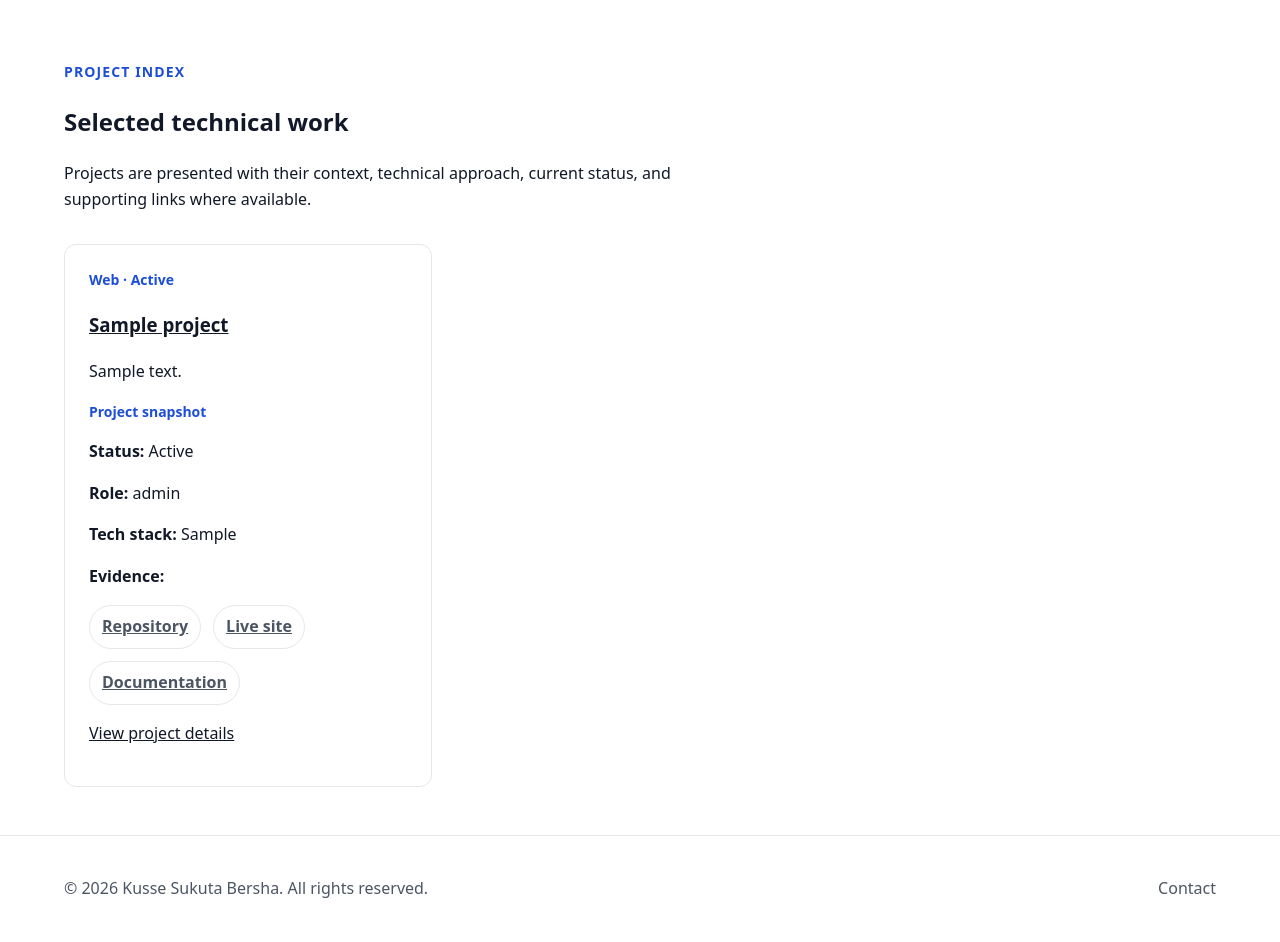
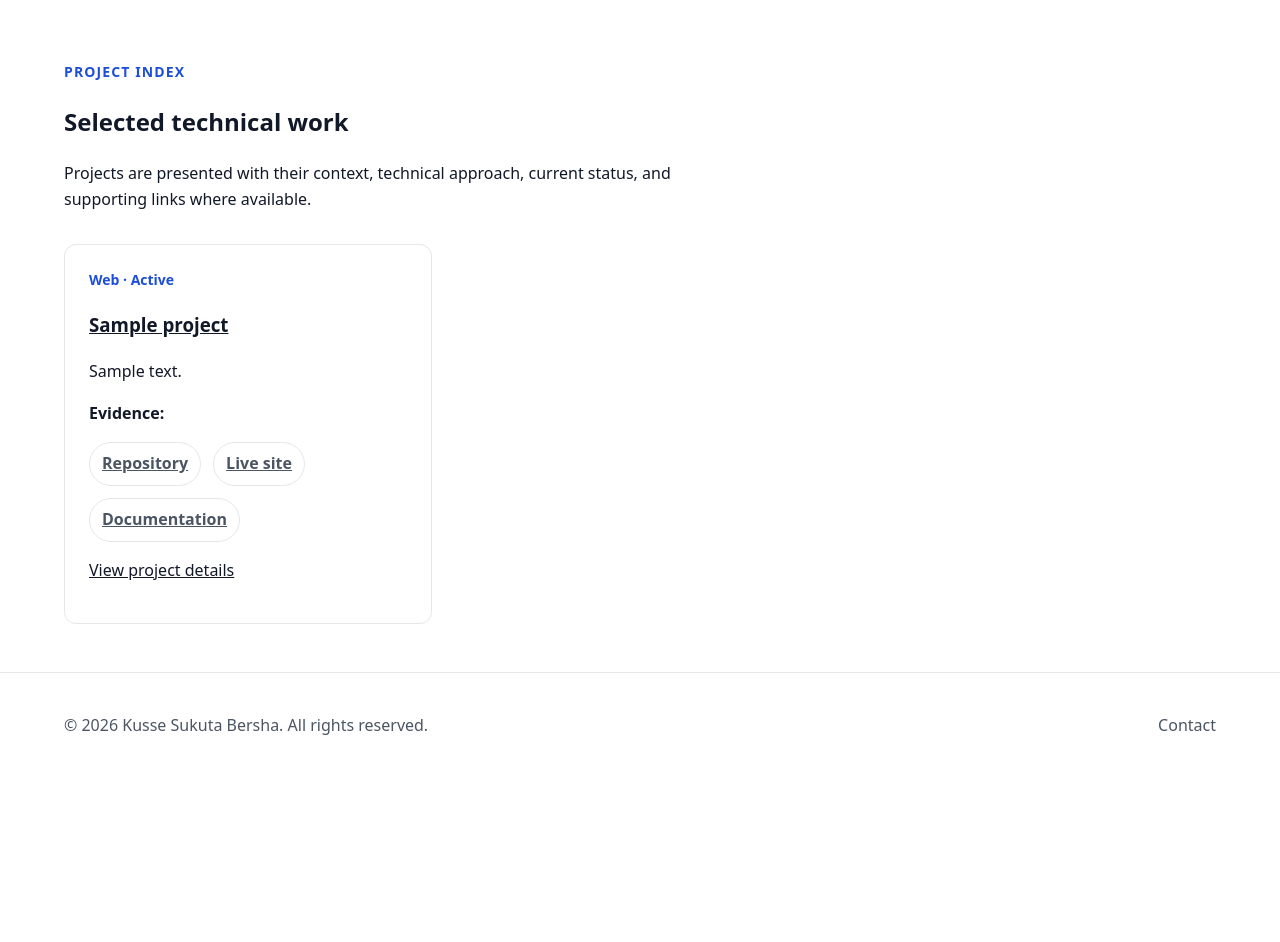
Before and after one commit to ksbk/kusse-portfolio, a Django app: page /projects/ in a window 1280 px wide. Shown: the part 471-1413 px from the top of the page. After the commit the page ends 1206 px from the top, so only its background shows below. Run offline with Django 5.2, Linux system fonts and the light colour scheme; tables that the repository leaves empty hold one stand-in row (values such as "Sample post").

Commit message:
templates: simplify project index cards

```diff
--- a/apps/projects/templates/projects/index.html
+++ b/apps/projects/templates/projects/index.html
@@ -38,11 +38,6 @@
                             </h3>
                             <p>{{ project.summary }}</p>
 
-                            <p class="card__label">Project snapshot</p>
-                            <p><strong>Status:</strong> {{ project.get_status_display }}</p>
-                            <p><strong>Role:</strong> {{ project.role }}</p>
-                            <p><strong>Tech stack:</strong> {{ project.tech_stack }}</p>
-
                             {% if project.repository_url or project.live_url or project.documentation_url %}
                                 <p><strong>Evidence:</strong></p>
                                 <ul class="tag-list">
--- a/apps/projects/tests.py
+++ b/apps/projects/tests.py
@@ -83,8 +83,7 @@ class ProjectIndexViewTests(TestCase):
         self.assertEqual(response.status_code, 200)
         self.assertContains(response, "Portfolio Platform")
         self.assertContains(response, "Professional portfolio website project.")
-        self.assertContains(response, "Python, Django")
-
+        self.assertContains(response, "View project details")
     def test_projects_index_renders_available_links(self) -> None:
         Project.objects.create(
             title="Public Project",
```
